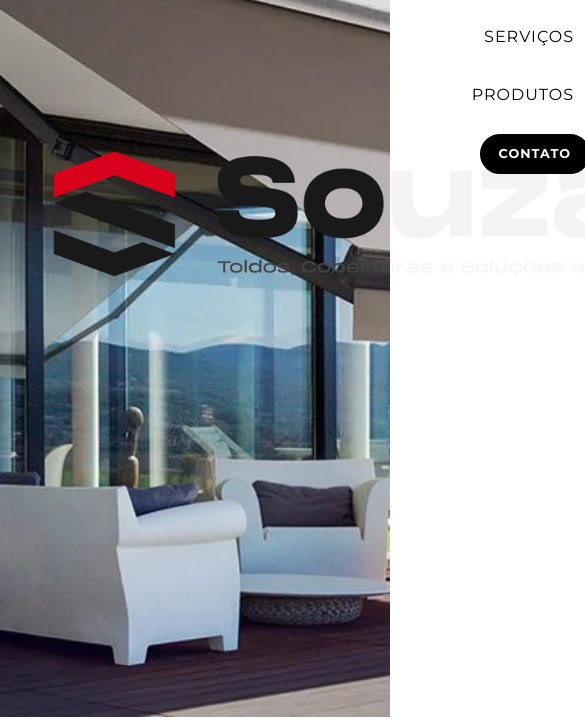
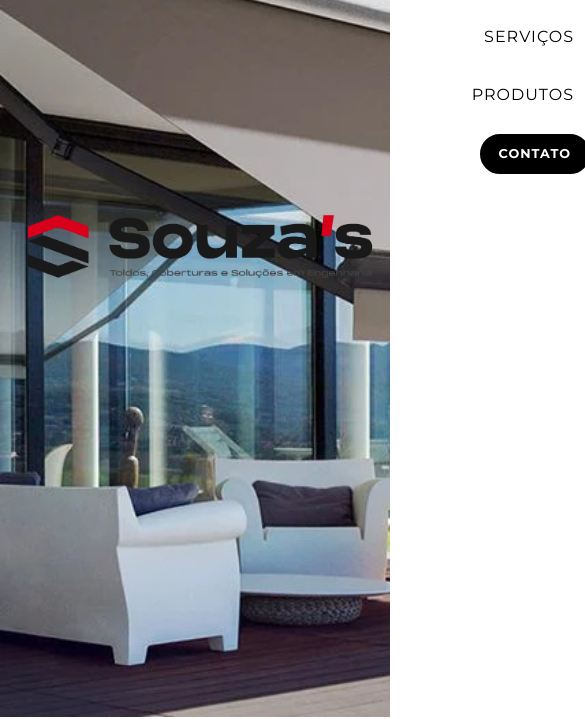
Before and after one commit to GstvSV/Souzas, a plain HTML site: page index.html in a window 390 px wide. Shown: the part 127-846 px from the top of the page, 585 px wide, since content can reach past the window. Drawn offline with Linux system fonts and the light colour scheme.

Commit message:
banner adjust

```diff
--- a/src/css/mainquery.css
+++ b/src/css/mainquery.css
@@ -31,6 +31,16 @@
 }
 
 @media (max-width: 800px){
+
+    .intro{
+        width: 400px;
+        padding: 3rem 0;
+        margin-top: 200px;
+    }
+
+    .intro img{
+        width: 350px;
+    }
 
     .sobre{
         flex-direction: column;
```
